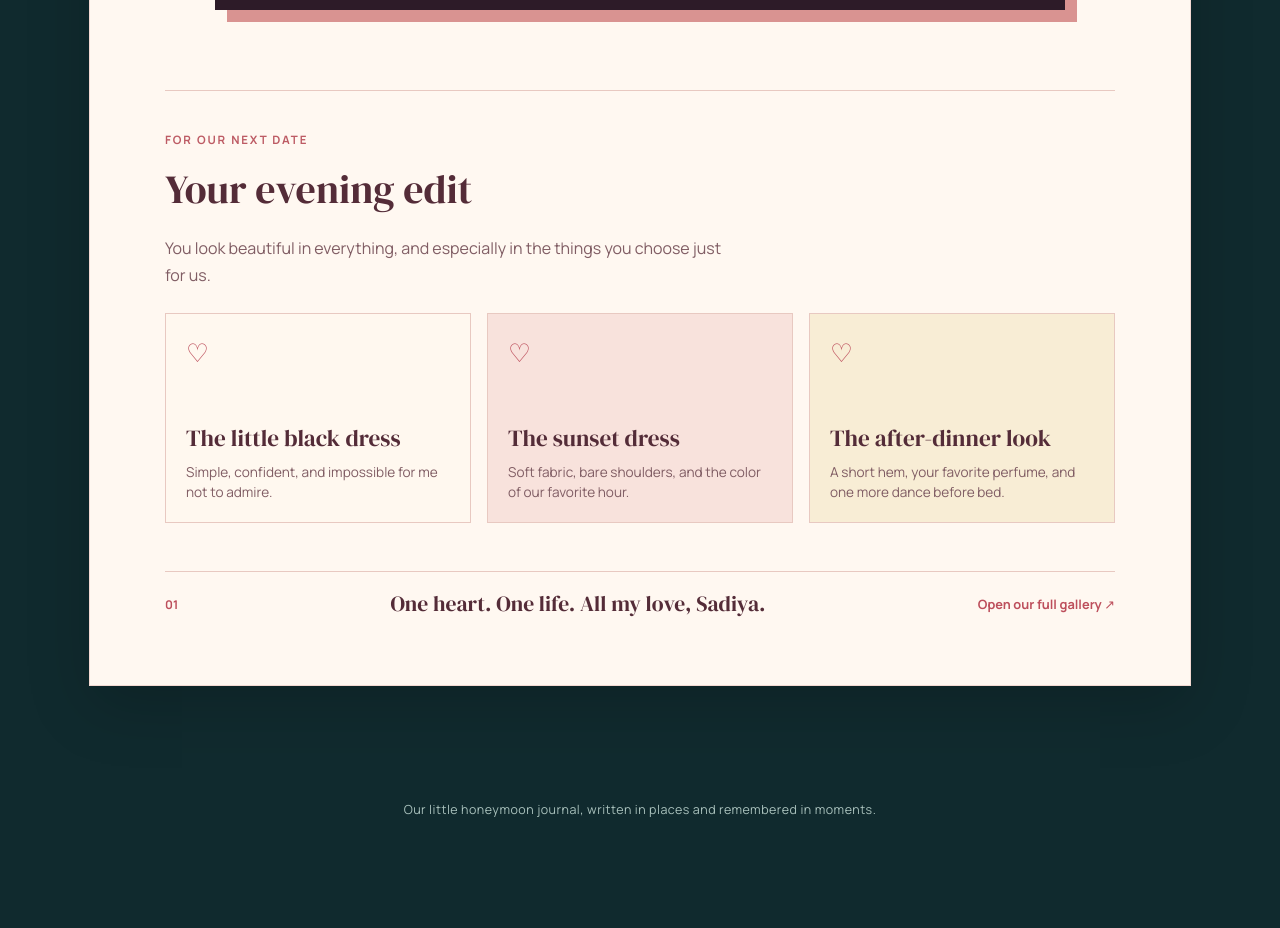
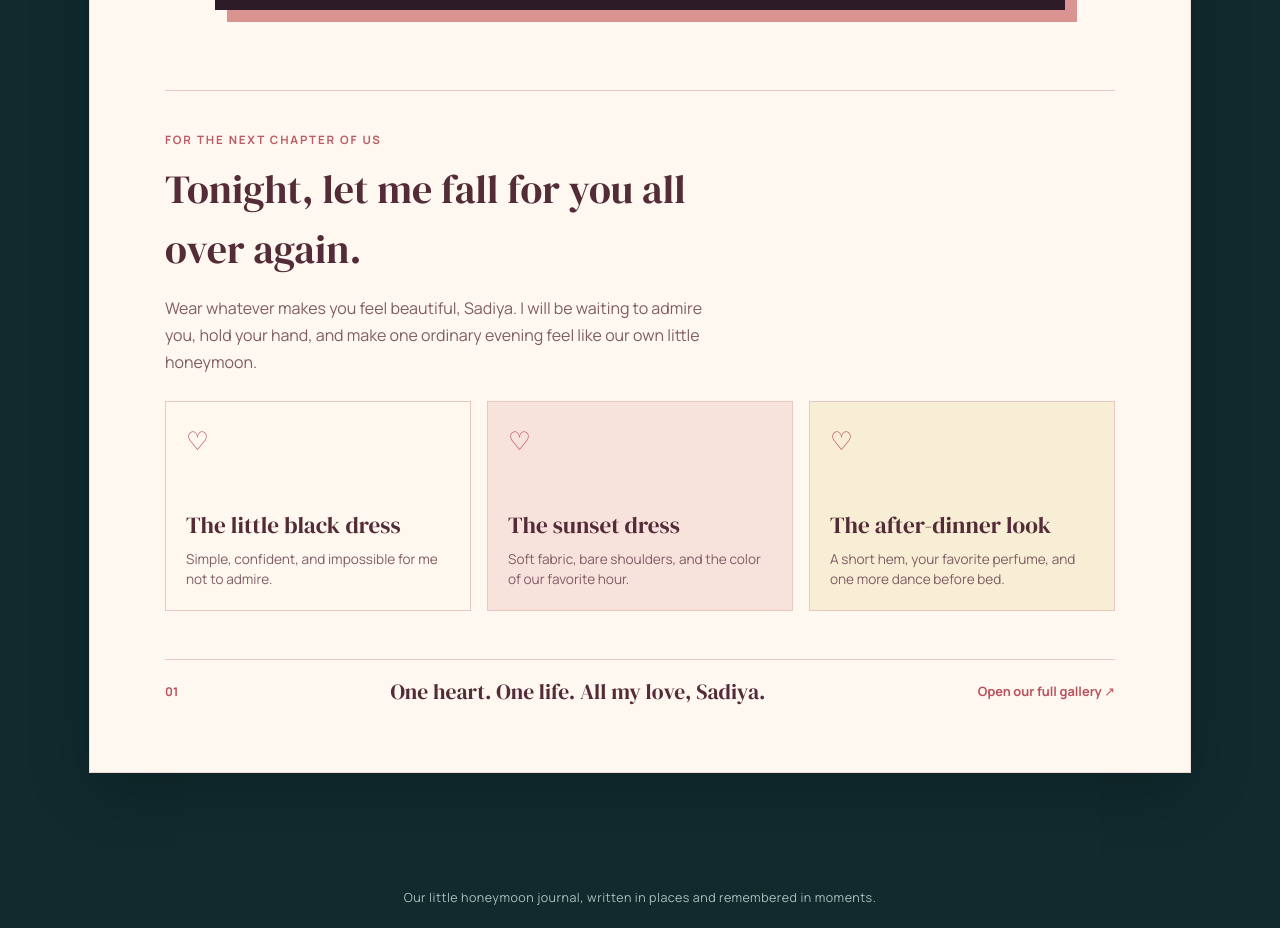
Before and after one commit to Ayaz5426/Memories, a React (Vite) app in the folder client/: page /for-you in a window 1280 px wide. Shown: the part 2680-3608 px from the top of the page. Before the commit the page ends 3545 px from the top, so only its background shows below. Built offline with nearby package versions, Linux system fonts and the light colour scheme; no server answers.

Commit message:
Make date section more romantic

```diff
--- a/client/src/pages/WifePage.tsx
+++ b/client/src/pages/WifePage.tsx
@@ -185,9 +185,9 @@ export default function WifePage() {
 
       <section className="evening-edit">
         <div className="evening-edit-heading">
-          <p className="eyebrow">For our next date</p>
-          <h2>Your evening edit</h2>
-          <p>You look beautiful in everything, and especially in the things you choose just for us.</p>
+          <p className="eyebrow">For the next chapter of us</p>
+          <h2>Tonight, let me fall for you all over again.</h2>
+          <p>Wear whatever makes you feel beautiful, Sadiya. I will be waiting to admire you, hold your hand, and make one ordinary evening feel like our own little honeymoon.</p>
         </div>
         <div className="look-grid">
           {eveningLooks.map((look) => (
```
